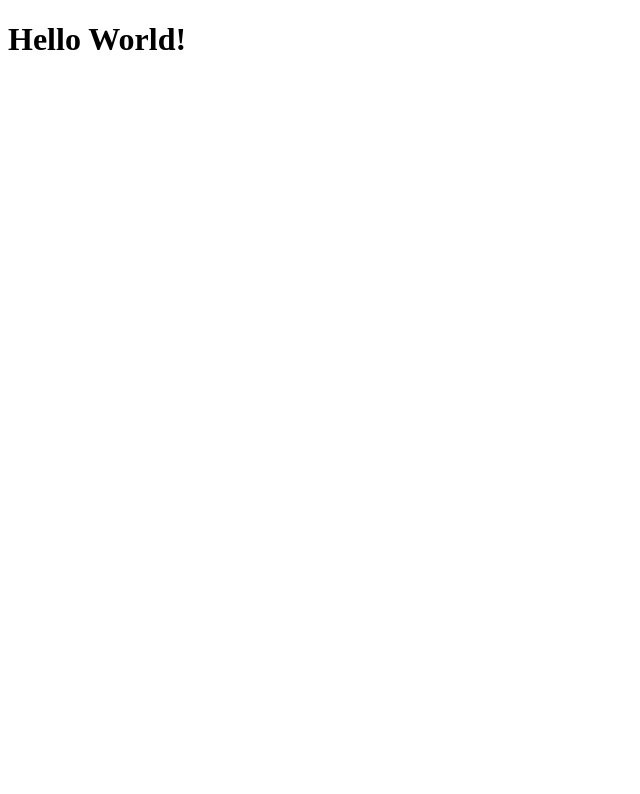
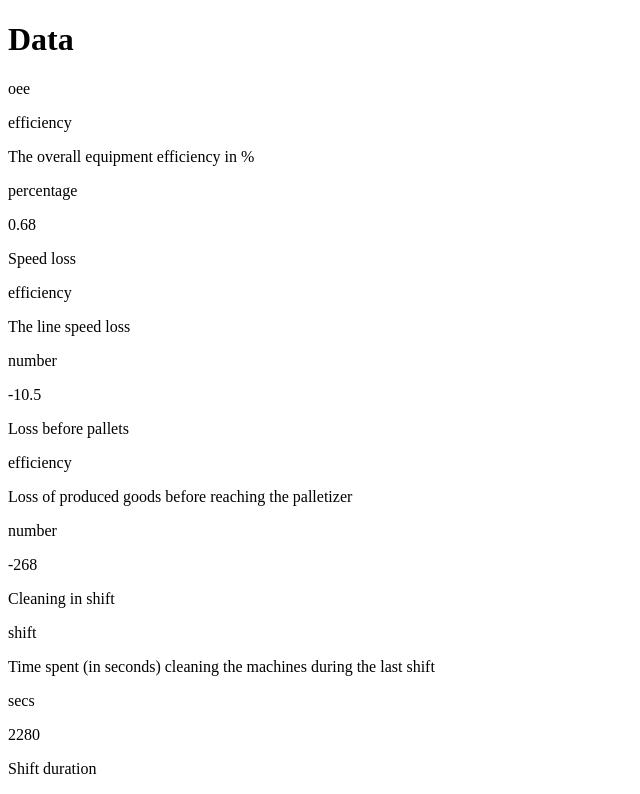
Before and after one commit to mamankhan99/fp-code-challenge, a React (Vite) app: page / in a window 1280 px wide. Shown: the top 794 px of the page, without its empty margins (0-640 px from the left). Built offline with nearby package versions, Linux system fonts and the light colour scheme.

Commit message:
fetch data from moke api in app

```diff
--- a/src/App.tsx
+++ b/src/App.tsx
@@ -1,7 +1,30 @@
+import { useEffect, useState } from 'react';
+import { Metrics } from './api/types';
+import getMetricsData from './api';
+
 function App() {
+  const [data, setData] = useState<Metrics[] | null>(null);
+
+  useEffect(() => {
+    async function fetchData() {
+      const response = await getMetricsData();
+      setData(response.data);
+    }
+    fetchData();
+  }, []);
   return (
     <div className="App">
-      <h1>Hello World!</h1>
+      <h1>Data</h1>
+      {data &&
+        data.map((item: Metrics) => (
+          <div key={item.id}>
+            <p>{item.label}</p>
+            <p>{item.category}</p>
+            <p>{item.description}</p>
+            <p>{item.type}</p>
+            <p>{item.value}</p>
+          </div>
+        ))}
     </div>
   );
 }
```
